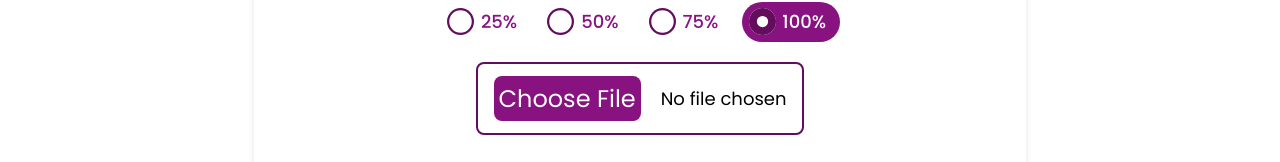
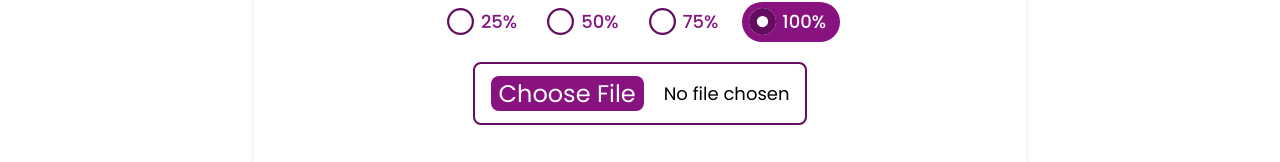
Before and after one commit to drmisssciurus/meld-app, a React (Vite) app: page /form in a window 1280 px wide. Shown: the part 417-579 px from the top of the page. Built offline with nearby package versions, Linux system fonts and the light colour scheme; no server answers.

Commit message:
add changes

```diff
--- a/src/pages/Form/Form.module.css
+++ b/src/pages/Form/Form.module.css
@@ -37,7 +37,7 @@
 
 .inputField::placeholder {
   color: var(--color-black);
-  opacity: 1;
+  opacity: 0.5;
 }
 
 .inputField:hover {
@@ -48,7 +48,8 @@
   background-color: #f0f0ff;
 
   border-color: var(--color-violet);
-  opacity: 0.5;
+  /* opacity: 0.5; */
+  color: black;
 }
 
 .container {
@@ -255,7 +256,7 @@
   border-radius: 8px;
   color: var(--color-white);
   font-family: 'Poppins', sans-serif;
-  padding: 5px;
+  padding: 0 8px;
   background-color: var(--color-light-violet);
   /* font-size: 24px; */
   font-size: clamp(1.375rem, 1.32rem + 0.237vw, 1.5rem);
--- a/src/pages/Form/Form.tsx
+++ b/src/pages/Form/Form.tsx
@@ -46,7 +46,7 @@ function Form() {
       alert('Please select a video');
       return;
     }
-    const object_key = encodeURIComponent(videoFile.name);
+    // const object_key = encodeURIComponent(videoFile.name);
 
     const session_id = getCookie('session_id');
     console.log(session_id);
```
